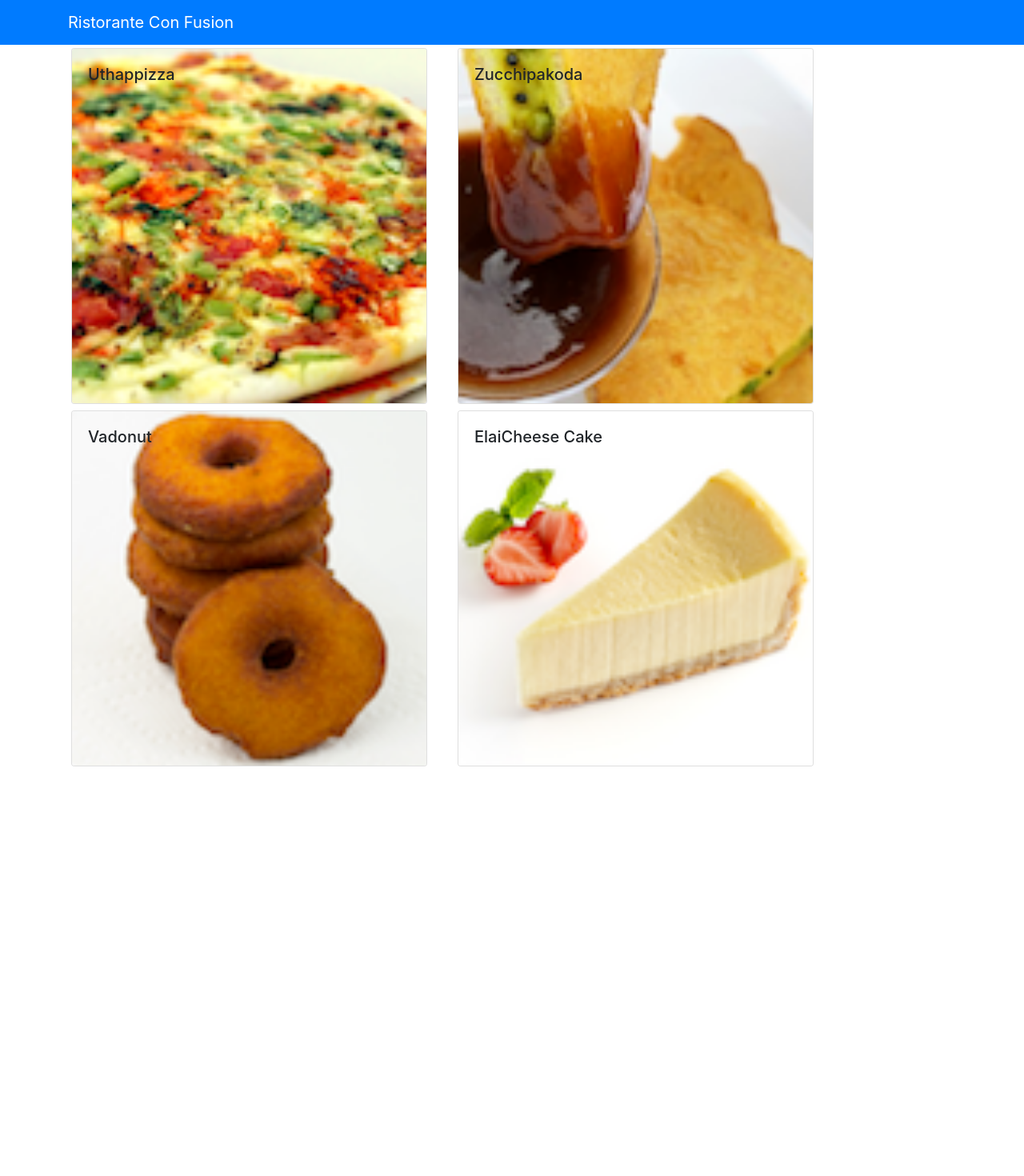
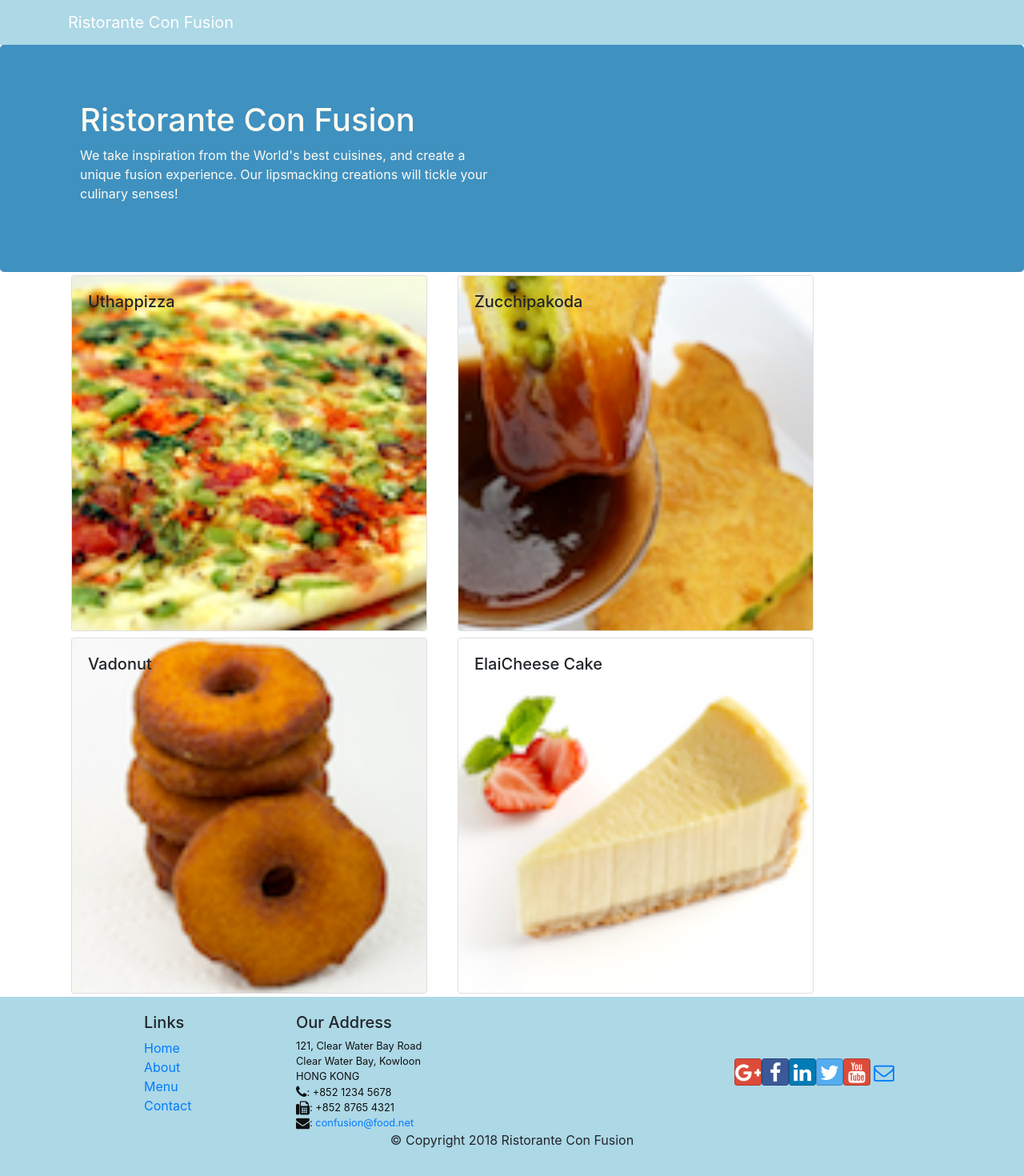
Before and after one commit to fastsnail123/React, a React (Create React App) app: page /contactus in a window 1280 px wide. Shown: the top 1470 px of the page at 80% size. Before the commit the page ends 962 px from the top, so only its background shows below. Built offline with nearby package versions, Linux system fonts and the light colour scheme.

Commit message:
add footer and header

```diff
--- a/package.json
+++ b/package.json
@@ -7,6 +7,8 @@
     "@testing-library/react": "^9.3.2",
     "@testing-library/user-event": "^7.1.2",
     "bootstrap": "4.0.0",
+    "bootstrap-social": "5.1.1",
+    "font-awesome": "4.7.0",
     "react": "^16.13.1",
     "react-dom": "^16.13.1",
     "react-popper": "0.9.2",
--- a/src/App.css
+++ b/src/App.css
@@ -1,38 +1,32 @@
-/* .App {
-  text-align: center;
+.row-header{
+  margin:0px auto;
+  padding:0px auto;
 }
 
-.App-logo {
-  height: 40vmin;
-  pointer-events: none;
+.row-content {
+  margin:0px auto;
+  padding: 50px 0px 50px 0px;
+  border-bottom: 1px ridge;
+  min-height:400px;
 }
 
-@media (prefers-reduced-motion: no-preference) {
-  .App-logo {
-    animation: App-logo-spin infinite 20s linear;
-  }
+.footer{
+  background-color: lightblue;
+  margin:0px auto;
+  padding: 20px 0px 20px 0px;
+}
+.jumbotron {
+  padding:70px 30px 70px 30px;
+  margin:0px auto;
+  background: #3f91c0 ;
+  color:floralwhite;
 }
 
-.App-header {
-  background-color: #282c34;
-  min-height: 100vh;
-  display: flex;
-  flex-direction: column;
-  align-items: center;
-  justify-content: center;
-  font-size: calc(10px + 2vmin);
-  color: white;
+address{
+  font-size:80%;
+  margin:0px;
+  color:#0f0f0f;
 }
 
-.App-link {
-  color: #61dafb;
-}
-
-@keyframes App-logo-spin {
-  from {
-    transform: rotate(0deg);
-  }
-  to {
-    transform: rotate(360deg);
-  }
-} */
+.navbar-dark {
+  background-color: lightblue;}
--- a/src/App.js
+++ b/src/App.js
@@ -1,5 +1,5 @@
 import React, { Component } from "react";
-
+import "./App.css";
 import Main from "./components/MainComponent";
 
 class App extends Component {
--- /dev/null
+++ b/src/components/FooterComponent.js
@@ -0,0 +1,51 @@
+import React from "react";
+
+function Footer(props){
+    return(
+        <div className="footer">
+        <div className="container">
+            <div className="row justify-content-center">
+                <div className="col-4 offset-1 col-sm-2">
+                    <h5>Links</h5>
+                    <ul className="list-unstyled">
+                        <li><a href="#">Home</a></li>
+                        <li><a href="#">About</a></li>
+                        <li><a href="#">Menu</a></li>
+                        <li><a href="contactus.html">Contact</a></li>
+                    </ul>
+                </div>
+                <div className="col-7 col-sm-5">
+                    <h5>Our Address</h5>
+                    <address>
+		              121, Clear Water Bay Road<br />
+		              Clear Water Bay, Kowloon<br />
+		              HONG KONG<br />
+		              <i className="fa fa-phone fa-lg"></i>: +852 1234 5678<br />
+		              <i className="fa fa-fax fa-lg"></i>: +852 8765 4321<br />
+		              <i className="fa fa-envelope fa-lg"></i>: <a href="mailto:confusion@food.net">
+                         confusion@food.net</a>
+                    </address>
+                </div>
+                <div className="col-12 col-sm-4 align-self-center">
+                    <div className="text-center">
+                        <a className="btn btn-social-icon btn-google" href="http://google.com/+"><i className="fa fa-google-plus"></i></a>
+                        <a className="btn btn-social-icon btn-facebook" href="http://www.facebook.com/profile.php?id="><i className="fa fa-facebook"></i></a>
+                        <a className="btn btn-social-icon btn-linkedin" href="http://www.linkedin.com/in/"><i className="fa fa-linkedin"></i></a>
+                        <a className="btn btn-social-icon btn-twitter" href="http://twitter.com/"><i className="fa fa-twitter"></i></a>
+                        <a className="btn btn-social-icon btn-google" href="http://youtube.com/"><i className="fa fa-youtube"></i></a>
+                        <a className="btn btn-social-icon" href="mailto:"><i className="fa fa-envelope-o"></i></a>
+                    </div>
+                </div>
+            </div>
+            <div className="row justify-content-center">
+                <div className="col-auto">
+                    <p>© Copyright 2018 Ristorante Con Fusion</p>
+                </div>
+            </div>
+        </div>
+    </div>
+    );
+
+}
+
+export default Footer;
--- /dev/null
+++ b/src/components/HeaderComponent.js
@@ -0,0 +1,31 @@
+import React, { Component } from "react";
+import { Navbar, NavbarBrand, Jumbotron } from "reactstrap";
+
+class Header extends Component {
+  render() {
+    return (
+      <React.Fragment>
+        <Navbar dark>
+          <div className="container">
+            <NavbarBrand href="/">Ristorante Con Fusion</NavbarBrand>
+          </div>
+        </Navbar>
+        <Jumbotron>
+          <div className="container">
+            <div className="row row-header">
+              <div className="col-12 col-sm-6">
+                <h1>Ristorante Con Fusion</h1>
+                <p>
+                  We take inspiration from the World's best cuisines, and create
+                  a unique fusion experience. Our lipsmacking creations will
+                  tickle your culinary senses!
+                </p>
+              </div>
+            </div>
+          </div>
+        </Jumbotron>
+      </React.Fragment>
+    );
+  }
+}
+export default Header;
--- a/src/components/MainComponent.js
+++ b/src/components/MainComponent.js
@@ -1,9 +1,10 @@
 import React, { Component } from "react";
-import { Navbar, NavbarBrand } from "reactstrap";
+
 import Menu from "./MenuComponents";
 import { DISHES } from "../shared/dishes";
 import DishDetail from "./DishdetailComponent";
-
+import Header from "./HeaderComponent";
+import Footer from "./FooterComponent";
 class Main extends Component {
   constructor(props) {
     super(props);
@@ -19,11 +20,7 @@
   render() {
     return (
       <div>
-        <Navbar dark color="primary">
-          <div className="container">
-            <NavbarBrand href="/">Ristorante Con Fusion</NavbarBrand>
-          </div>
-        </Navbar>
+        <Header />
         <Menu
           dishes={this.state.dishes}
           onClick={(dishID) => this.onDishSelect(dishID)}
@@ -35,6 +32,7 @@
             )[0]
           }
         />
+        <Footer />
       </div>
     );
   }
--- a/src/index.js
+++ b/src/index.js
@@ -1,9 +1,12 @@
 import React from "react";
 import ReactDOM from "react-dom";
 import "bootstrap/dist/css/bootstrap.min.css";
+import "font-awesome/css/font-awesome.min.css";
+import "bootstrap-social/bootstrap-social.css";
 import "./index.css";
 import App from "./App";
 import * as serviceWorker from "./serviceWorker";
+
 
 ReactDOM.render(
   <React.StrictMode>
```
Also changed, not shown: 1 other file (tests, documents, lock files or other folders).
